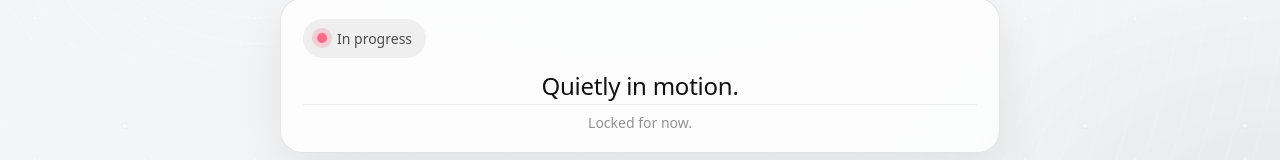
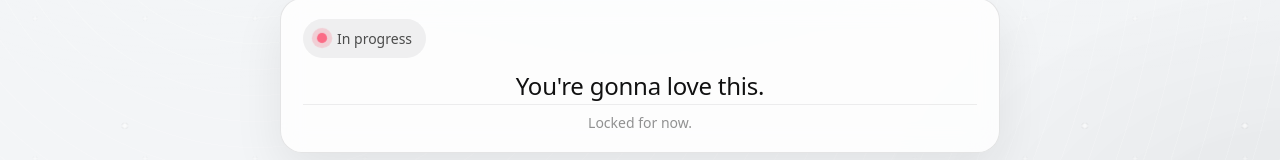
Before and after one commit to trevorp14/LVTP, a plain HTML site: page index.html in a window 1280 px wide. Shown: the part 419-579 px from the top of the page. Drawn offline with Linux system fonts and the light colour scheme.

Commit message:
Update page copy

```diff
--- a/index.html
+++ b/index.html
@@ -51,7 +51,7 @@
               </div>
             </div>
 
-            <div class="statusLine" id="statusLine">Quietly in motion.</div>
+            <div class="statusLine" id="statusLine">You're gonna love this.</div>
 
             <div class="hint">
               <span class="soft">Locked for now.</span>
```
